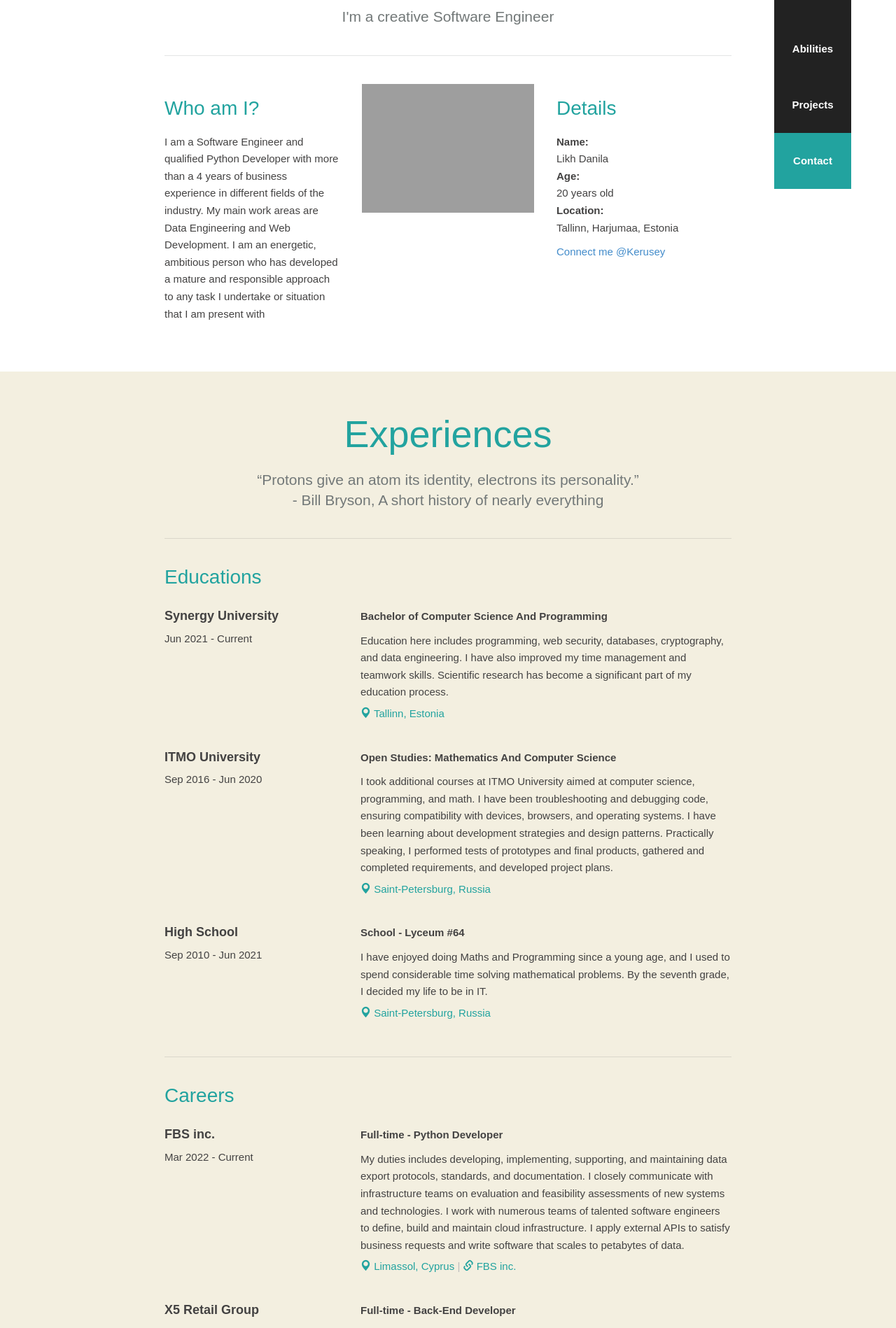
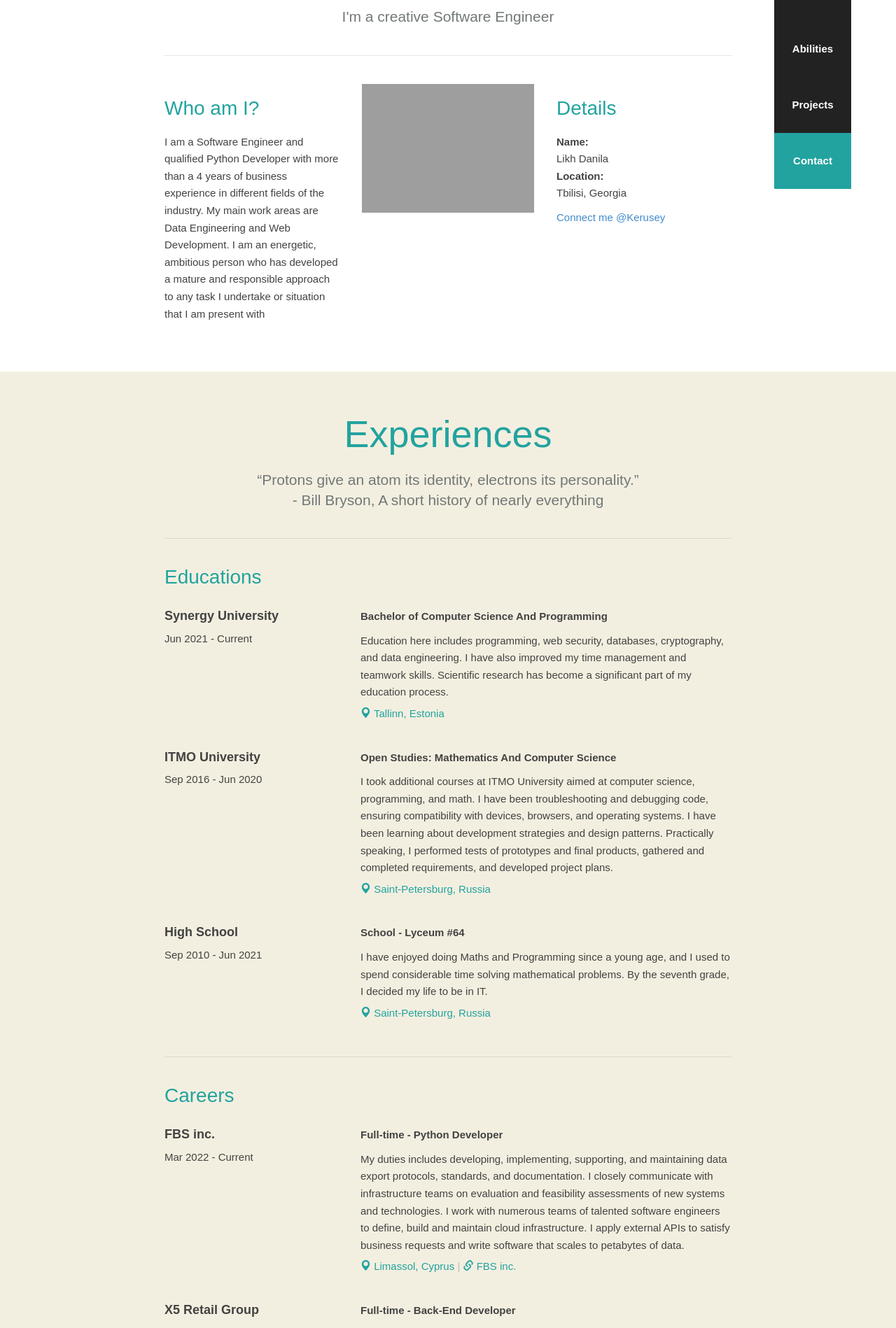
Before and after one commit to kerusey/PersonalCV, a Django app: page / in a window 1280 px wide. Shown: the part 930-2828 px from the top of the page at 70% size. Run offline with Django 3.2, Linux system fonts and the light colour scheme; some libraries are stand-ins or nearby versions; some web fonts are replaced; grey boxes are pictures that could not be loaded.

Commit message:
updated index

```diff
--- a/templates/index.html
+++ b/templates/index.html
@@ -100,10 +100,8 @@
 		<p>
 			<strong>Name:</strong><br />
 			Likh Danila <br />
-			<strong>Age:</strong><br />
-			20 years old<br />
 			<strong>Location:</strong><br />
-			Tallinn, Harjumaa, Estonia</p>
+			Tbilisi, Georgia</p>
 		<a href="https://www.linkedin.com/in/keruseyoff/" class="linkedin" data-show-count="false" data-size="large" data-show-screen-name="false">Connect me @Kerusey</a>
 	</div>
 </div>
```
Also changed, not shown: other parts of templates/index.html (+17 -18 lines).
